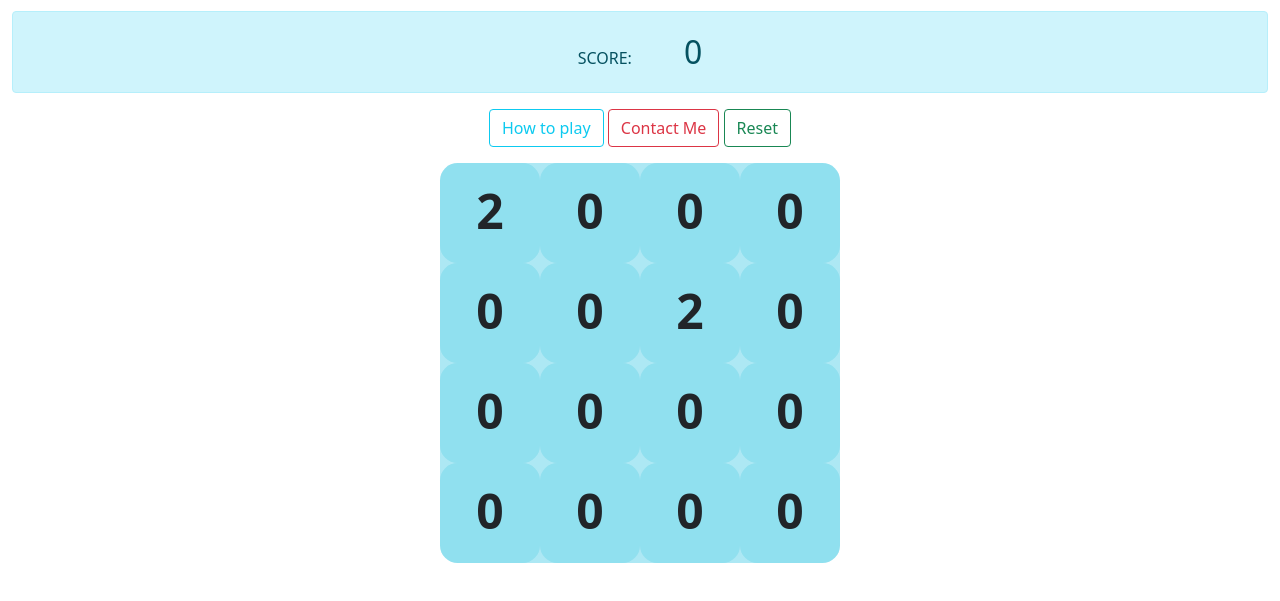
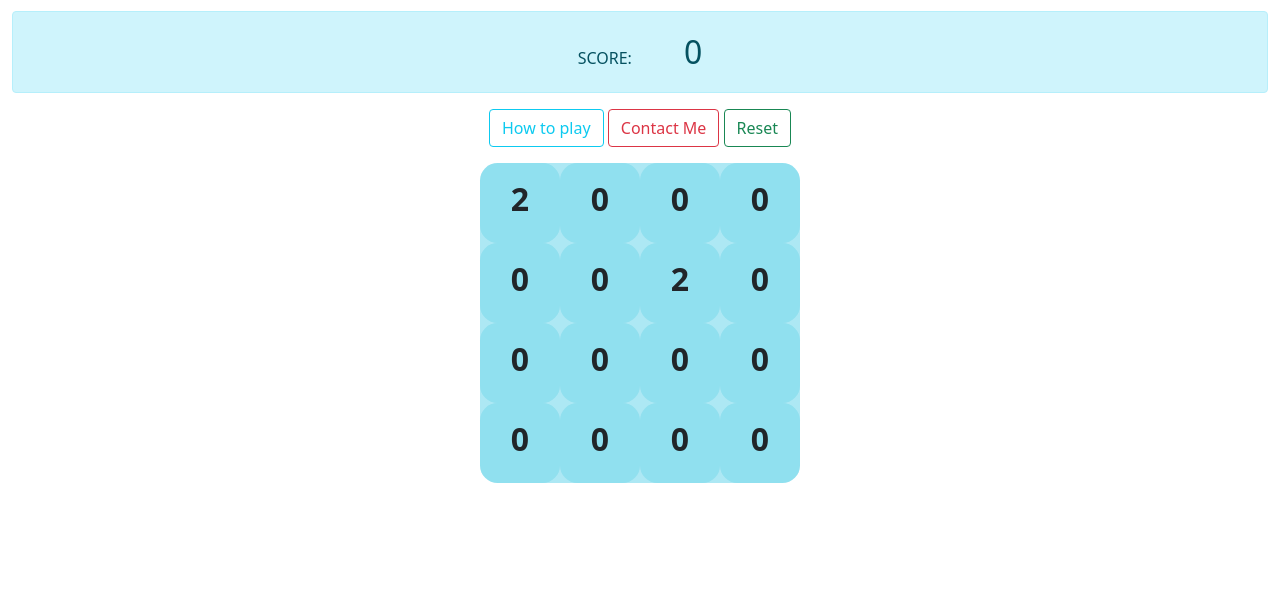
Before and after one commit to aryanthesaini/2048_game, a plain HTML site: page index.html in a window 1280 px wide. Shown: the part 123-724 px from the top of the page. Drawn offline with nearby package versions, Linux system fonts and the light colour scheme.

Commit message:
Update style.css

```diff
--- a/style.css
+++ b/style.css
@@ -1,14 +1,14 @@
-
 
 .grid{
     margin: auto;
     display: flex;
     flex-wrap: wrap;
-    width: 400px;
-    height: 400px;
+    width: 320px;
+    height: 320px;
     background-color: #ade8f4;
     border-radius: 2rem;
     margin-top: 1rem;
+
 
 }
 .score-container{
@@ -34,15 +34,15 @@
 
 .grid div{
 
-
     padding-top: 0.75rem;
-    width: 100px;
-    height: 100px;
+    width: 80px;
+    height: 80px;
     background-color: #90e0ef;
-    font-size: 3rem;
+    font-size: 2rem;
     text-align: center;
     font-weight: bold;
     border-radius: 1.1rem;
+
 
 }
 
@@ -66,7 +66,7 @@
 
 .grid div:hover{
     background-color:#d0d1ff;
-    box-shadow:5px 5px 10px 2px #3f37c9
+    box-shadow:5px 5px 10px 2px #3f37c9;
 }
 
 
```
